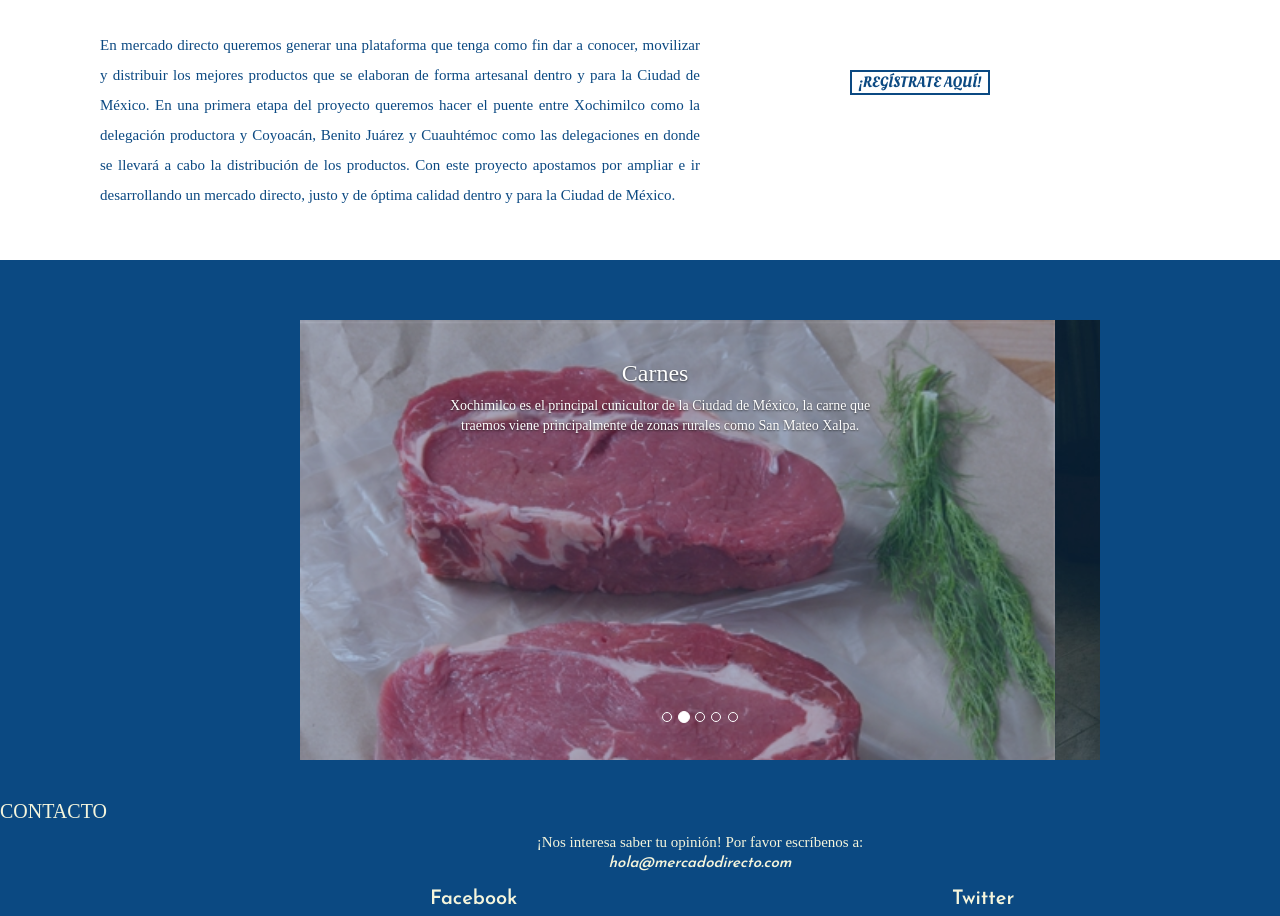
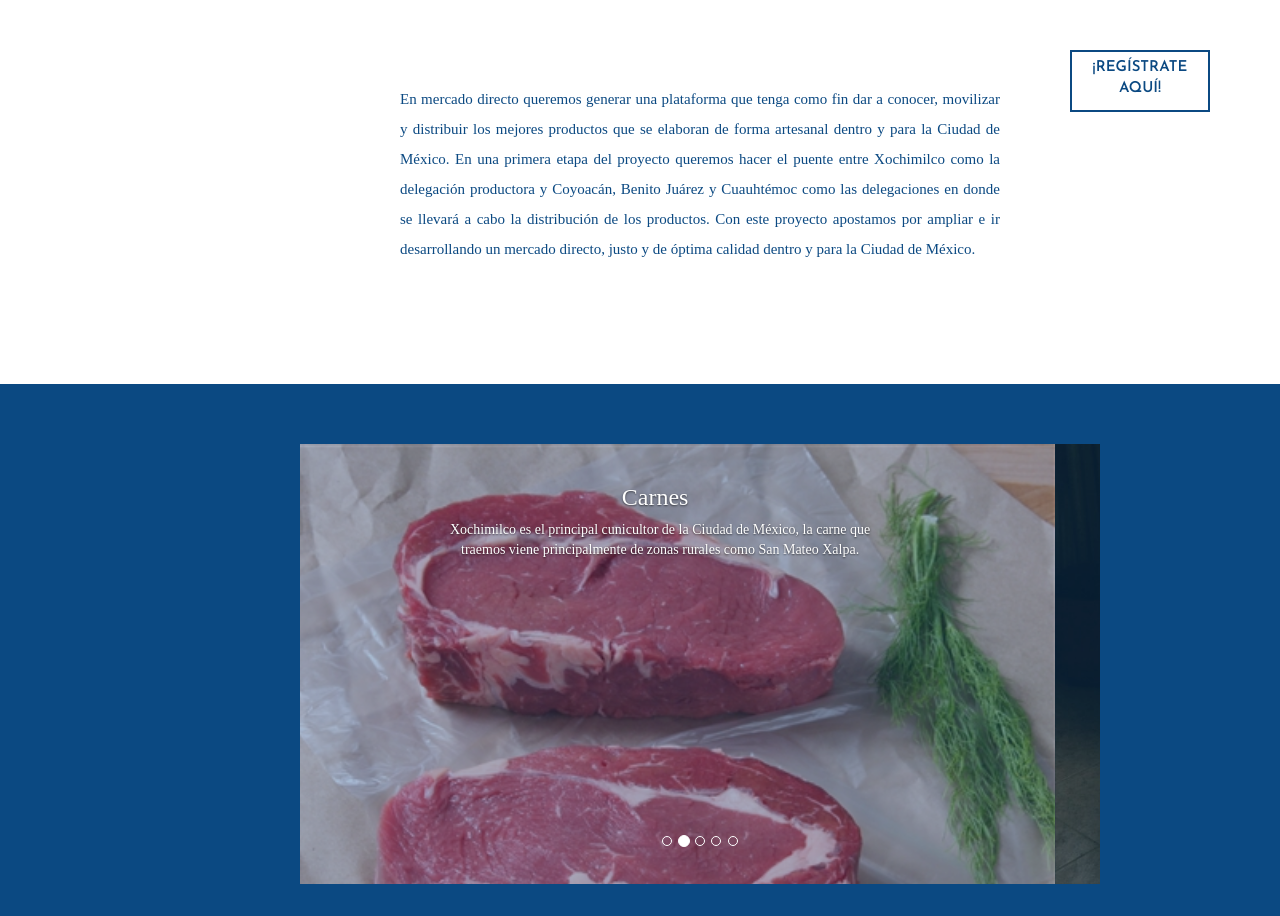
Before and after one commit to spainavi/Mercado-Directo, a plain HTML site: page mercado__directo.html in a window 1280 px wide. Shown: the part 116-1032 px from the top of the page. Drawn offline with nearby package versions, Linux system fonts and the light colour scheme; a web font is replaced by a local one.

Commit message:
pantallas preparadas

```diff
--- a/mercado__directo.html
+++ b/mercado__directo.html
@@ -16,13 +16,13 @@
 	<body>
 		<header>
       <h1 class="titulo">Mercado Directo<br></h1>
-
+      <a href="registro.html"class="registro"><p class="registro">¡REGÍSTRATE AQUÍ!</p></a>
 		</header>
 		<section id="espacio">
       <p class="intro">En mercado directo queremos generar una plataforma que tenga como fin dar a conocer, movilizar y distribuir los mejores productos que se elaboran de forma artesanal dentro y para la Ciudad de México. En una primera etapa del proyecto queremos hacer el puente entre Xochimilco como la delegación productora y Coyoacán, Benito Juárez y Cuauhtémoc como las delegaciones en donde se llevará a cabo la distribución de los productos. Con este proyecto apostamos por ampliar e ir desarrollando un mercado directo, justo y de óptima calidad dentro y para la Ciudad de México.</p>
-      <a href="registro.html"><p class="registro">¡REGÍSTRATE AQUÍ!</p></a>
     </section>
 		<section id="color1">
+  		<div id="fondo">
         <div id="myCarousel" class="carousel slide" data-ride="carousel">
           <!-- Indicators -->
           <ol class="carousel-indicators">
@@ -38,7 +38,7 @@
             <div class="item active">
               <img src="imagen/carne.jpg" alt="carnes" class="item">
               <div class="carousel-caption">
-              <h3 class="letra">Carnes</h3>
+                <a href="carne.html"><h3 class="letra">Carnes</h3></a>
                 <p class="letra">Xochimilco es el principal cunicultor de la Ciudad de México, la carne que traemos viene principalmente de zonas rurales como San Mateo Xalpa.</p>
               </div>
             </div>
@@ -46,7 +46,7 @@
             <div class="item">
               <img src="imagen/queso3.jpg" alt="lacteos" class="item">
               <div class="carousel-caption">
-              <h3 class="letra">Lácteos</h3>
+                <a href="lacteos.html"><h3 class="letra">Lácteos</h3></a>
                 <p class="letra">Xochimilco es de los pocos productores de Lácteos en la Ciudad de México, los productos que aquí se presentan fueron elaborados por distintos productores, todos regulador por la SAGARPA.</p>
               </div>
             </div>
@@ -54,7 +54,7 @@
             <div class="item">
               <img src="imagen/cultivo3.jpg" alt="hortalizas" class="item">
               <div class="carousel-caption">
-              <h3 class="letra">Hortalizas</h3>
+                <a href="hortalizas.html"><h3 class="letra">Hortalizas</h3></a>
                 <p class="letra">Verónica es la dueña de una de las hortalizas con las que  trabajamos, su proyecto se llama Hortaliza los Pinos y está ubicada en Emiliano Zapata, Tepacatlalpan.</p>
               </div>
             </div>
@@ -62,15 +62,16 @@
             <div class="item">
               <img src="imagen/panel2.jpg" alt="miel" class="item">
               <div class="carousel-caption">
-              <h3 class="letra">Miel</h3>
+                <a href="miel.html"><h3 class="letra">Miel</h3></a>
                 <p class="letra">Nuestro país ocupa uno de los principales sitios en exportación de miel a nivel mundial. Xochimilco es de los principales sitios dentro del país en donde se realiza la apicultura.</p>
               </div>
             </div>
             <div class="item">
               <img src="imagen/amaranto.jpg" alt="amaranto" class="item">
               <div class="carousel-caption">
-              <h3 class="letra">Amaranto</h3>
+                <a href="amaranto.html"><h3 class="letra">Amaranto</h3></a>
                 <p class="letra">Desde hace 43 años muchos pobladores de Santiago Tulyehualco se han dedicado a cultivar amaranto, cabe mencionar que la Academia Nacional de Ciencias de E.U. denominó al amaranto como "el mejor alimento de origen vegetal para consumo humano".</p>
+              </div>
             </div>
          </div>
       </div>
@@ -92,7 +93,7 @@
       <h3 id="top">CONTACTO</h3>
       <p id="top">¡Nos interesa saber tu opinión! Por favor escríbenos a: <i>hola@mercadodirecto.com</i></p>
       <span>
-        <a href="" id="top">Facebook</a>
+        <a href="" id="top1">Facebook</a>
         <a href="" id="top">Twitter</a>
       </span>
     </section>
--- a/mercado_directo.css
+++ b/mercado_directo.css
@@ -7,17 +7,53 @@ section{
 	width: 1380px;
 	height: 710px;
 }
-p#intro{
-	margin-left: 500px;
+p.intro{
+	width: 600px;
+	text-align: center;
+	font-family: 'Average', serif;
+	color: #0B4982;
+	font-size: 15px;
+	line-height: 30px;
+	text-align: justify;
+	margin-left: 400px;
 }
-.titulo{
+header{
+	display: inline-block;
+	height: 200px;
+}
+a.registro{
+	float: right;
+	font-family:'Oleo Script', cursive;
+	color: #0B4982;
+	font-size: 15px;
+	border: 2px solid #0B4982;
+	width: 140px;
+	text-align: center;
+	margin-top: 50px;
+	margin-right: 70px;
+	padding-top: 5px;
+
+}
+
+h1.titulo{
+	float: left;
+	margin-left: 550px;
 	text-align: center;
 	font-family:'Oleo Script', cursive;
 	color: #0B4982;
 	padding-top: 20px;
 	font-size: 60px;
+	margin-right: 170px;
+	margin-left: 510px;
 }
-.intro{
+/*.titulo{
+	text-align: center;
+	font-family:'Oleo Script', cursive;
+	color: #0B4982;
+	padding-top: 20px;
+	font-size: 60px;
+}*/
+/*.intro{
 	width: 600px;
 	text-align: center;
 	font-family: 'Average', serif;
@@ -26,8 +62,8 @@ p#intro{
 	line-height: 30px;
 	text-align: justify;
 	margin-left: 100px;
-}
-.registro{
+}*/
+/*.registro{
 	font-family:'Oleo Script', cursive;
 	color: #0B4982;
 	font-size: 15px;
@@ -36,7 +72,7 @@ p#intro{
 	border: 2px solid #0B4982;
 	width: 140px;
 	text-align: center;
-}
+}*/
 .carnes{
 	font-family: 'Average', serif;
 	color: #0B4982;
@@ -139,22 +175,29 @@ header{
 
 }
 footer{
-	height: 40px;
+	height: 20px;
 	width: 100%;
 	text-align: center;
-
+}
+footer h3{
+	font-size: 15px;
 }
 section#espacio{
-	margin-top: 40px;
-	height: 230px;
+
+	height: 300px;
 }
 section#color1{
+
+	height: 540px;
+}
+div#fondo{
 	background-color: #0B4982;
-	height: 540px;
+	width: 100%;
+	height: 100%;
 }
 section#contact{
 	background-color: #0B4982;
-	height: 500px;
+	height: 300px;
 }
 .right carousel-control{
 	margin-top: 100px;
@@ -178,7 +221,8 @@ img.icono{
 }
 h3#top{
 	margin-top: 0;
-	border-top:
+	border-top: 60px;
+	margin-bottom: 50px;
 	text-align: center;
 	font-size: 20px;
 	font-family: 'Average', serif;
@@ -191,9 +235,15 @@ p#top{
 	width: 400px;
 	margin-left: 500px;
 	color: beige;
+	margin-bottom: 80px;
 }
-a#top{
-	margin-left: 430px;
+a#top1{
+	margin-left: 550px;
 	font-size: 20px;
 	color: beige;
 }
+a#top{
+	margin-left: 150px;
+	font-size: 20px;
+	color: beige;
+}
```
Also changed, not shown: amaranto.html (added), carne.html (added), hortalizas.html (added), lacteos.html (added), miel.html (added). Lines whose indentation alone changed are shown as unchanged.
